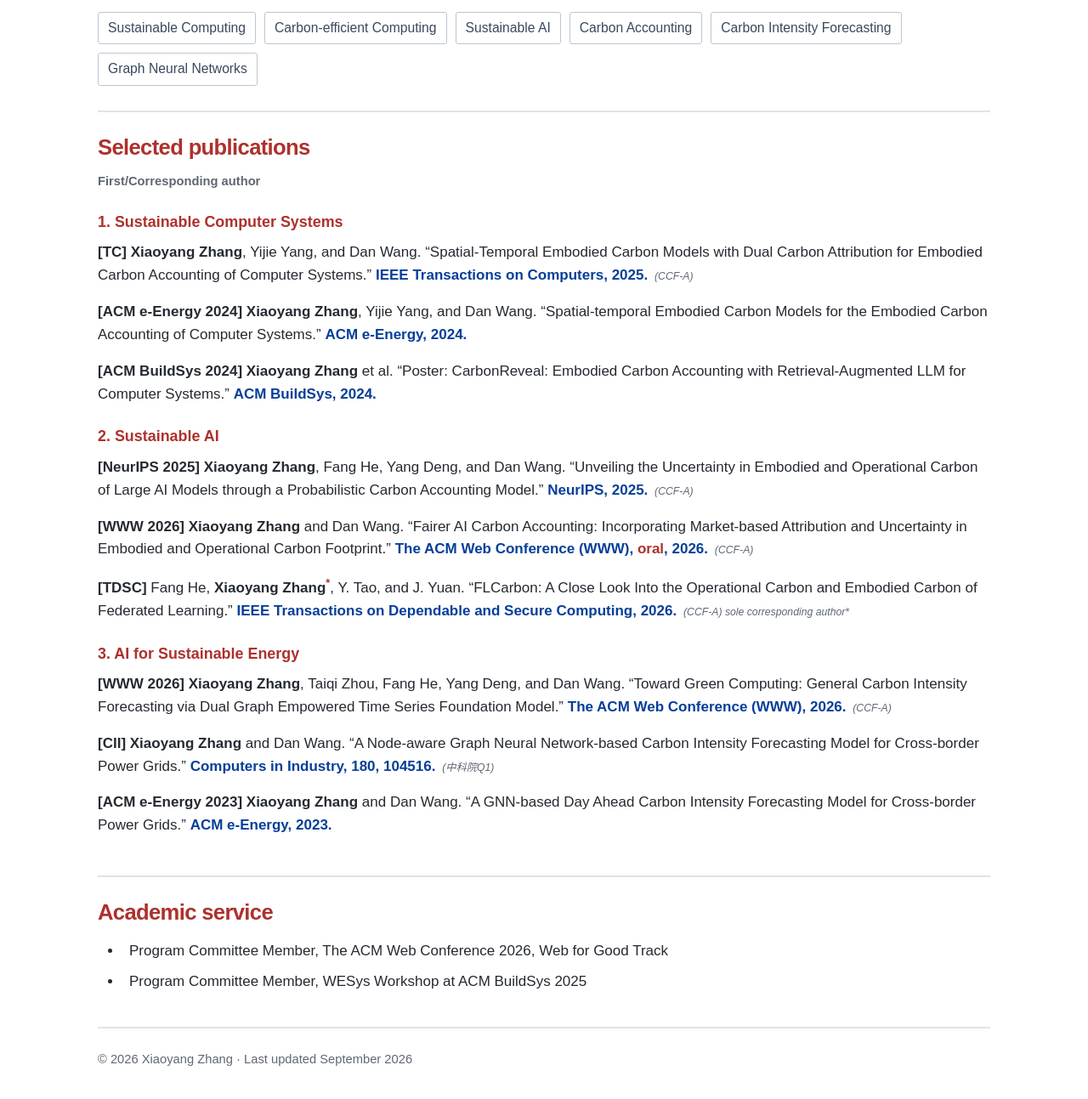
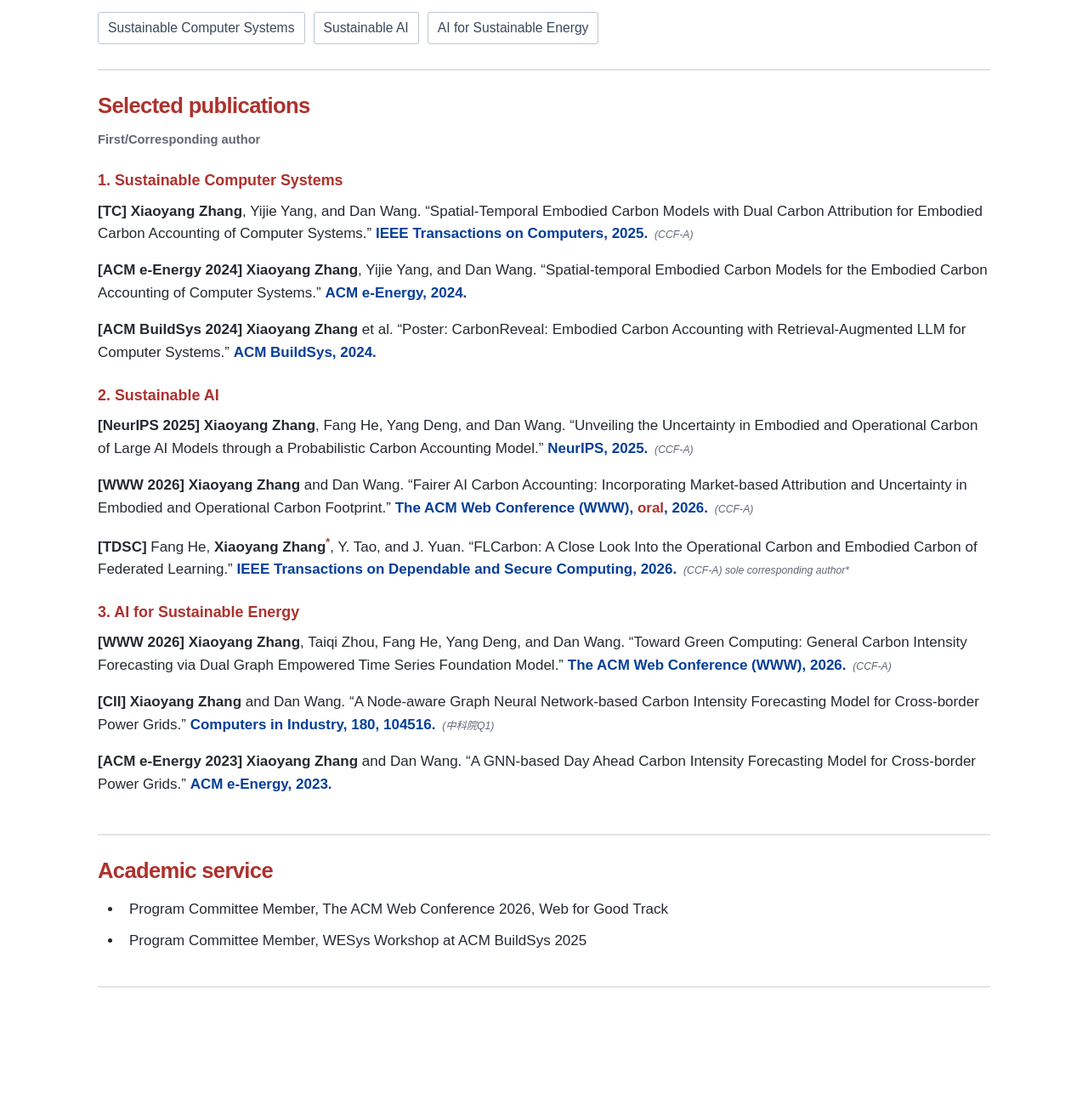
Before and after one commit to zhangstu/zhangstu.github.io, a plain HTML site: page index.html in a window 1280 px wide. Shown: the part 803-2096 px from the top of the page at 85% size. After the commit the page ends 2043 px from the top, so only its background shows below. Drawn offline with Linux system fonts and the light colour scheme.

Commit message:
Update research interests and footer
Updated research interests and footer content.

```diff
--- a/index.html
+++ b/index.html
@@ -80,7 +80,7 @@
       </section>
       <section id="research" aria-labelledby="research-heading">
         <h2 id="research-heading">Research</h2>
-        <ul class="interests"><li>Sustainable Computing</li><li>Carbon-efficient Computing</li><li>Sustainable AI</li><li>Carbon Accounting</li><li>Carbon Intensity Forecasting</li><li>Graph Neural Networks</li></ul>
+        <ul class="interests"><li>Sustainable Computer Systems</li><li>Sustainable AI</li><li>AI for Sustainable Energy</li></ul>
       </section>
       <section id="publications" aria-labelledby="pub-heading">
         <h2 id="pub-heading">Selected publications</h2>
@@ -108,7 +108,7 @@
         <h2 id="service-heading">Academic service</h2>
         <ul class="service"><li>Program Committee Member, The ACM Web Conference 2026, Web for Good Track</li><li>Program Committee Member, WESys Workshop at ACM BuildSys 2025</li></ul>
       </section>
-      <footer>© 2026 Xiaoyang Zhang · Last updated September 2026</footer>
+
     </main>
   </body>
 </html>
```
